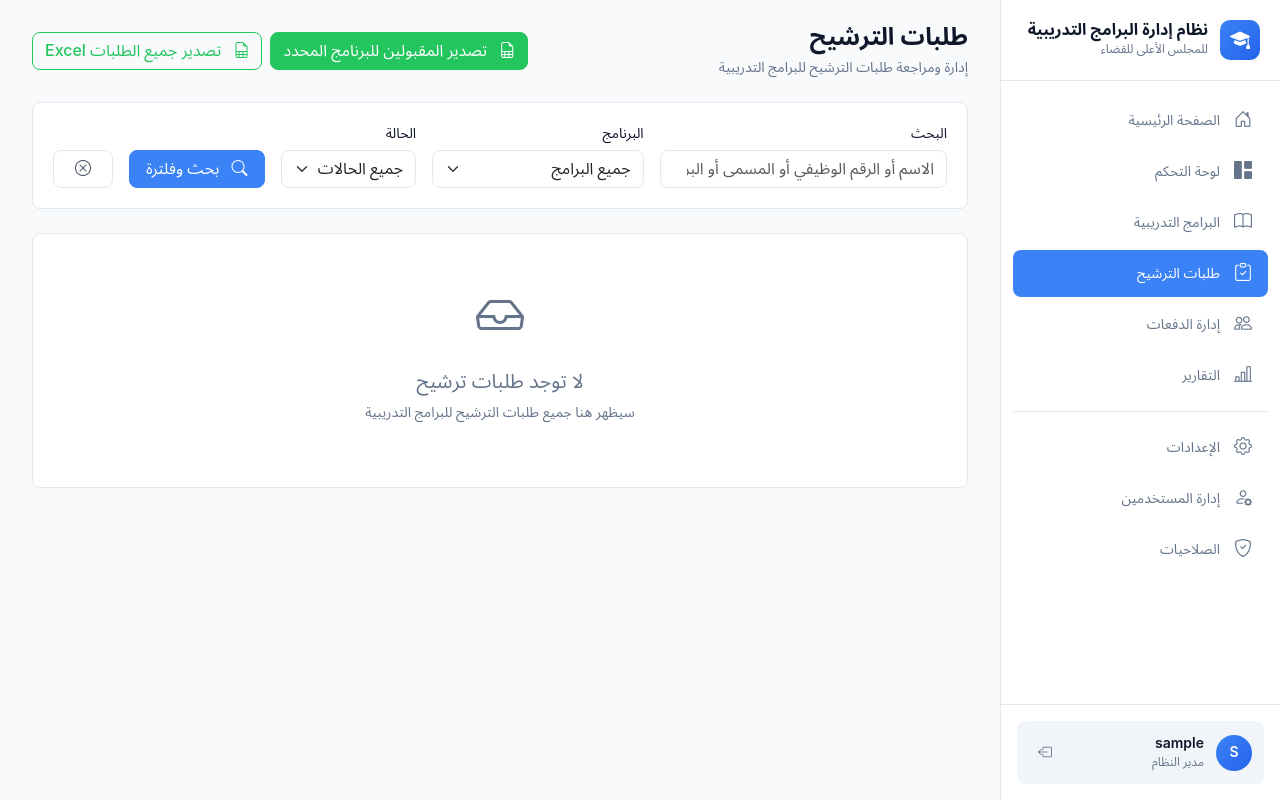
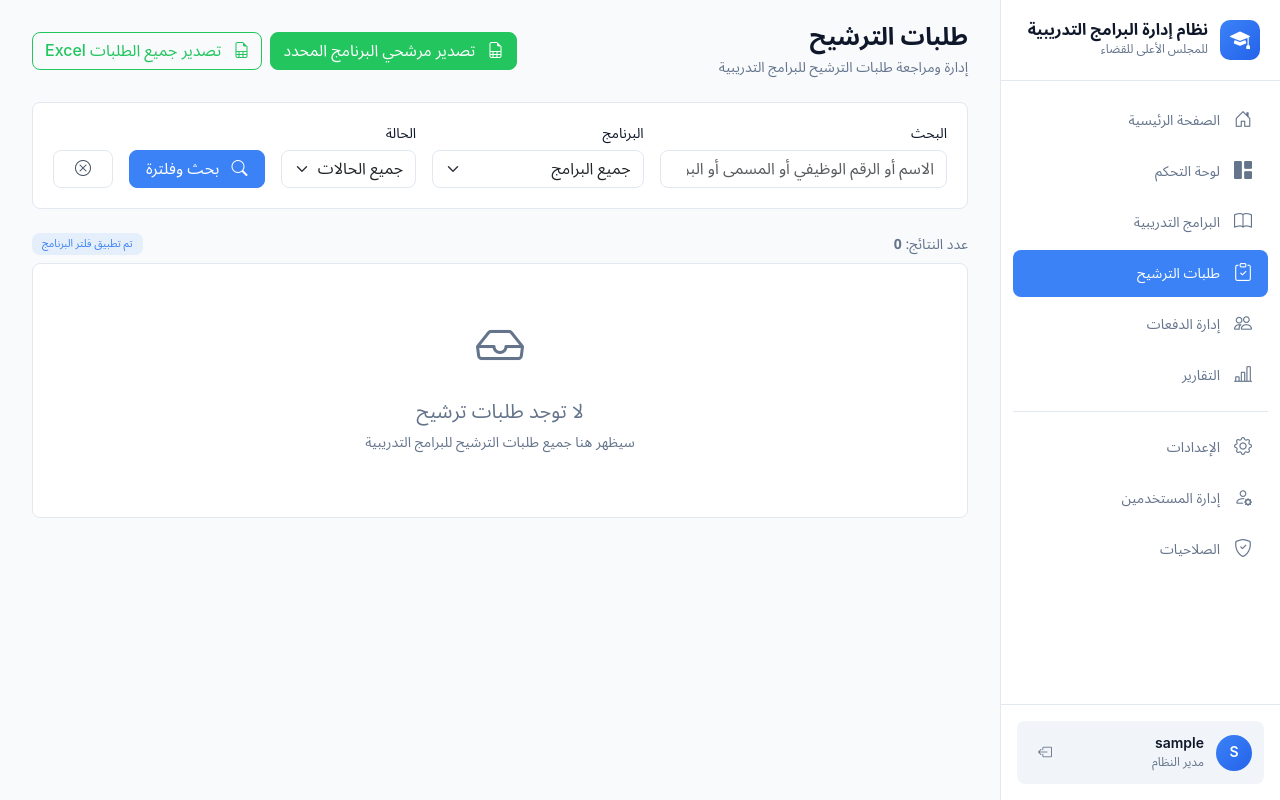
Before and after one commit to iman-12-ur/v0-training-program-system, an ASP.NET Core app: page /Registrations?programId=1 in a window 1280 px wide. Run offline with ASP.NET Core 8, Linux system fonts and the light colour scheme; the visitor is signed in with stand-in values (Sample User, id 1); data that the repository does not hold is empty; some libraries are stand-ins or nearby versions.

Commit message:
feat: enhance filter and export functionality in RegistrationsController
Co-authored-by: iman-12-ur <213754889+iman-12-ur@users.noreply.github.com>

```diff
--- a/uploaded-training-system/Controllers/RegistrationsController.cs
+++ b/uploaded-training-system/Controllers/RegistrationsController.cs
@@ -22,9 +22,10 @@ namespace TrainingSystem.Controllers
         }
 
         // عرض الطلبات - متاح للجميع
-        public async Task<IActionResult> Index(string? status = null, string? search = null, int? programId = null)
+        public async Task<IActionResult> Index(string? status = null, string? search = null, int programId = 0)
         {
             var query = _context.Registrations
+                .AsNoTracking()
                 .Include(r => r.Batch)
                 .ThenInclude(b => b!.TrainingProgram)
                 .AsQueryable();
@@ -34,9 +35,11 @@ namespace TrainingSystem.Controllers
                 query = query.Where(r => r.Status == statusEnum);
             }
 
-            if (programId.HasValue && programId.Value > 0)
+            if (programId > 0)
             {
-                query = query.Where(r => r.Batch != null && r.Batch.TrainingProgramId == programId.Value);
+                // التسجيل مرتبط بالبرنامج من خلال الدفعة؛ نستخدم BatchId صراحة لضمان الفلترة الصحيحة.
+                query = query.Where(r => _context.Batches.Any(b =>
+                    b.Id == r.BatchId && b.TrainingProgramId == programId));
             }
 
             if (!string.IsNullOrWhiteSpace(search))
@@ -48,20 +51,24 @@ namespace TrainingSystem.Controllers
                     r.Email.Contains(searchTerm) ||
                     (r.JobTitle != null && r.JobTitle.Contains(searchTerm)) ||
                     r.Court.Contains(searchTerm) ||
-                    r.Department.Contains(searchTerm));
+                    r.Department.Contains(searchTerm) ||
+                    (r.Batch != null && r.Batch.TrainingProgram != null &&
+                     r.Batch.TrainingProgram.Title.Contains(searchTerm)));
             }
 
             var registrations = await query
                 .OrderByDescending(r => r.RegisteredAt)
                 .ToListAsync();
 
+            // نمرر كيانات عامة إلى Razor بدلاً من نوع مجهول داخل ViewBag.
             ViewBag.Programs = await _context.TrainingPrograms
+                .AsNoTracking()
                 .OrderBy(p => p.Title)
-                .Select(p => new { p.Id, p.Title })
                 .ToListAsync();
-            ViewBag.CurrentStatus = status;
-            ViewBag.Search = search;
+            ViewBag.CurrentStatus = status ?? string.Empty;
+            ViewBag.Search = search ?? string.Empty;
             ViewBag.CurrentProgramId = programId;
+            ViewBag.FilteredCount = registrations.Count;
 
             return View(registrations);
         }
@@ -232,21 +239,18 @@ namespace TrainingSystem.Controllers
                 $"registrations_{DateTime.Now:yyyyMMdd}.xlsx");
         }
 
-        // تصدير المقبولين فقط للبرنامج المحدد إلى ملف Excel حقيقي
-        public async Task<IActionResult> ExportApproved(int? programId)
+        // تصدير جميع مرشحي البرنامج المحدد فقط إلى ملف Excel حقيقي
+        public async Task<IActionResult> ExportByProgram(int programId)
         {
-            // لا نسمح بالتصدير دون برنامج حتى لا يتم تصدير جميع المرشحين بالخطأ
-            if (!programId.HasValue || programId.Value <= 0)
+            if (programId <= 0)
             {
-                TempData["Error"] = "يرجى اختيار برنامج محدد أولاً، ثم الضغط على تصدير المقبولين حسب البرنامج.";
+                TempData["Error"] = "يرجى اختيار برنامج محدد أولاً، ثم الضغط على تصدير مرشحي البرنامج.";
                 return RedirectToAction(nameof(Index));
             }
 
             var selectedProgram = await _context.TrainingPrograms
                 .AsNoTracking()
-                .Where(p => p.Id == programId.Value)
-                .Select(p => new { p.Id, p.Title })
-                .FirstOrDefaultAsync();
+                .FirstOrDefaultAsync(p => p.Id == programId);
 
             if (selectedProgram == null)
             {
@@ -258,22 +262,20 @@ namespace TrainingSystem.Controllers
                 .AsNoTracking()
                 .Include(r => r.Batch)
                 .ThenInclude(b => b!.TrainingProgram)
-                .Where(r => r.Status == RegistrationStatus.Approved
-                            && r.Batch != null
-                            && r.Batch.TrainingProgramId == selectedProgram.Id)
-                .OrderBy(r => r.Batch!.TrainingProgram!.Title)
-                .ThenBy(r => r.Batch!.Name)
+                .Where(r => _context.Batches.Any(b =>
+                    b.Id == r.BatchId && b.TrainingProgramId == programId))
+                .OrderBy(r => r.Batch!.Name)
                 .ThenBy(r => r.VisitorName)
                 .ToListAsync();
 
             using var workbook = new XLWorkbook();
-            var worksheet = workbook.Worksheets.Add("المقبولون");
+            var worksheet = workbook.Worksheets.Add("مرشحو البرنامج");
             worksheet.RightToLeft = true;
 
             string[] headers =
             {
                 "م", "الاسم", "الرقم الوظيفي", "المسمى الوظيفي", "الدائرة/المحكمة",
-                "القسم", "البريد الإلكتروني", "الهاتف", "البرنامج", "الدفعة", "تاريخ التسجيل"
+                "القسم", "البريد الإلكتروني", "الهاتف", "البرنامج", "الدفعة", "الحالة", "تاريخ التسجيل"
             };
 
             for (int column = 1; column <= headers.Length; column++)
@@ -301,8 +303,15 @@ namespace TrainingSystem.Controllers
                 worksheet.Cell(row, 8).Value = registration.Phone;
                 worksheet.Cell(row, 9).Value = registration.Batch?.TrainingProgram?.Title ?? string.Empty;
                 worksheet.Cell(row, 10).Value = registration.Batch?.Name ?? string.Empty;
-                worksheet.Cell(row, 11).Value = registration.RegisteredAt;
-                worksheet.Cell(row, 11).Style.DateFormat.Format = "yyyy/MM/dd";
+                worksheet.Cell(row, 11).Value = registration.Status switch
+                {
+                    RegistrationStatus.Pending => "قيد المراجعة",
+                    RegistrationStatus.Approved => "مقبول",
+                    RegistrationStatus.Rejected => "مرفوض",
+                    _ => "غير معروف"
+                };
+                worksheet.Cell(row, 12).Value = registration.RegisteredAt;
+                worksheet.Cell(row, 12).Style.DateFormat.Format = "yyyy/MM/dd";
             }
 
             int lastRow = Math.Max(registrations.Count + 1, 1);
@@ -318,7 +327,7 @@ namespace TrainingSystem.Controllers
             return File(
                 stream.ToArray(),
                 "application/vnd.openxmlformats-officedocument.spreadsheetml.sheet",
-                $"accepted_program_{selectedProgram.Id}_{DateTime.Now:yyyyMMdd}.xlsx");
+                $"program_candidates_{selectedProgram.Id}_{DateTime.Now:yyyyMMdd}.xlsx");
         }
     }
 }
--- a/uploaded-training-system/Views/Registrations/Index.cshtml
+++ b/uploaded-training-system/Views/Registrations/Index.cshtml
@@ -12,8 +12,8 @@
     <div class="d-flex flex-wrap gap-2">
         @if (selectedProgramId > 0)
         {
-            <a asp-controller="Registrations" asp-action="ExportApproved" asp-route-programId="@selectedProgramId" class="btn btn-success">
-                <i class="bi bi-file-earmark-spreadsheet me-2"></i> تصدير المقبولين للبرنامج المحدد
+            <a asp-controller="Registrations" asp-action="ExportByProgram" asp-route-programId="@selectedProgramId" class="btn btn-success">
+                <i class="bi bi-file-earmark-spreadsheet me-2"></i> تصدير مرشحي البرنامج المحدد
             </a>
         }
         else
@@ -31,14 +31,14 @@
 <!-- Filters -->
 <div class="card mb-4">
     <div class="card-body">
-        <form method="get" class="row g-3 align-items-end">
+        <form asp-controller="Registrations" asp-action="Index" method="get" class="row g-3 align-items-end">
             <div class="col-lg-4 col-md-6">
                 <label class="form-label" for="search">البحث</label>
                 <input id="search" type="search" name="search" class="form-control" placeholder="الاسم أو الرقم الوظيفي أو المسمى أو البريد..." value="@ViewBag.Search" />
             </div>
             <div class="col-lg-3 col-md-6">
                 <label class="form-label" for="programId">البرنامج</label>
-                <select id="programId" name="programId" class="form-select" onchange="this.form.submit()">
+                <select id="programId" name="programId" class="form-select">
                     <option value="">جميع البرامج</option>
                     @if (ViewBag.Programs != null)
                     {
@@ -59,7 +59,7 @@
             </div>
             <div class="col-lg-2 col-md-6">
                 <label class="form-label" for="status">الحالة</label>
-                <select id="status" name="status" class="form-select" onchange="this.form.submit()">
+                <select id="status" name="status" class="form-select">
                     <option value="">جميع الحالات</option>
                     @if (ViewBag.CurrentStatus == "Pending")
                     {
@@ -99,6 +99,14 @@
             </div>
         </form>
     </div>
+</div>
+
+<div class="d-flex justify-content-between align-items-center mb-2">
+    <span class="text-muted">عدد النتائج: <strong>@ViewBag.FilteredCount</strong></span>
+    @if (selectedProgramId > 0)
+    {
+        <span class="badge bg-primary">تم تطبيق فلتر البرنامج</span>
+    }
 </div>
 
 <div class="card">
```
Also changed, not shown: 1 other file.
